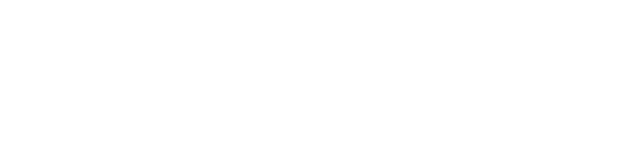
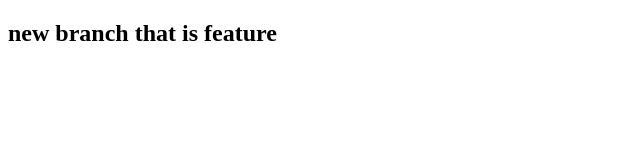
Before and after one commit to mdhuzefa0999/newRepo, a plain HTML site: page index.html in a window 1280 px wide. Shown: the whole page, without its empty margins (0-640 px from the left). Drawn offline with Linux system fonts and the light colour scheme.

Commit message:
add new featuure

```diff
--- a/index.html
+++ b/index.html
@@ -3,6 +3,8 @@
 <head>
     <meta charset="UTF-8">
     <title> this is a new paragraph</title>
+
+    <h2>new branch that is feature</h2>
 </head>
 <body>
 
```
